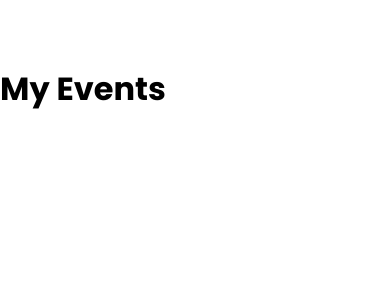
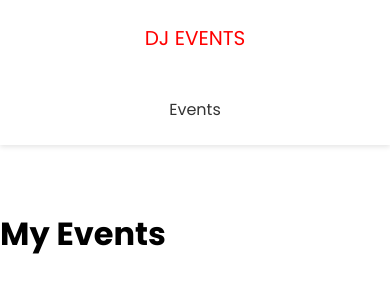
Before and after one commit to BayLadyCoder/dj-events-frontend, a Next.js app: page /events in a window 390 px wide. Shown: the top 300 px of the page. Built offline with nearby package versions, Linux system fonts and the light colour scheme.

Commit message:
Add Header component (Logo and NavBar) to Layout component

```diff
--- /dev/null
+++ b/components/Header.js
@@ -0,0 +1,26 @@
+import React from "react";
+import Link from "next/link";
+import styles from "../styles/Header.module.css";
+
+const Header = () => {
+  return (
+    <header className={styles.header}>
+      <div className={styles.logo}>
+        <Link href="/">
+          <a>DJ Events</a>
+        </Link>
+      </div>
+      <nav>
+        <ul>
+          <li>
+            <Link href="/events">
+              <a>Events</a>
+            </Link>
+          </li>
+        </ul>
+      </nav>
+    </header>
+  );
+};
+
+export default Header;
--- a/components/Layout.js
+++ b/components/Layout.js
@@ -1,5 +1,6 @@
 import React from "react";
 import Head from "next/head";
+import Header from "./Header";
 import styles from "../styles/Layout.module.css";
 
 const Layout = ({ title, description, keywords, children }) => {
@@ -10,6 +11,7 @@
         <meta name="description" content={description} />
         <meta name="keywords" content={keywords} />
       </Head>
+      <Header />
       <div className={styles.container}></div>
       {children}
     </div>
--- /dev/null
+++ b/styles/Header.module.css
@@ -0,0 +1,54 @@
+.header {
+    display: flex;
+    justify-content: space-between;
+    align-items: center;
+    background: #fff;
+    color: #333;
+    height: 60px;
+    padding: 0 30px;
+    box-shadow: 0 2px 5px rgba(0, 0, 0, 0.1);
+}
+
+.header a {
+    color: #333;
+    margin-right: 20px;
+}
+
+.header a:hover {
+    color: #000;
+}
+
+.header ul {
+    display: flex;
+    align-items: center;
+    justify-content: center;
+    list-style: none;
+}
+
+.logo {
+    color: red;
+    font-size: 20px;
+    text-transform: uppercase;
+}
+
+.logo a {
+    color: red;
+}
+
+@media (max-width: 768px) {
+    .header {
+        flex-direction: column;
+        height: auto;
+    }
+    .header ul {
+        margin: 20px 0;
+        flex-direction: column;
+        text-align: center;
+    }
+    .header a {
+        margin-right: 0;
+    }
+    .logo {
+        margin: 20px 0;
+    }
+}
```
